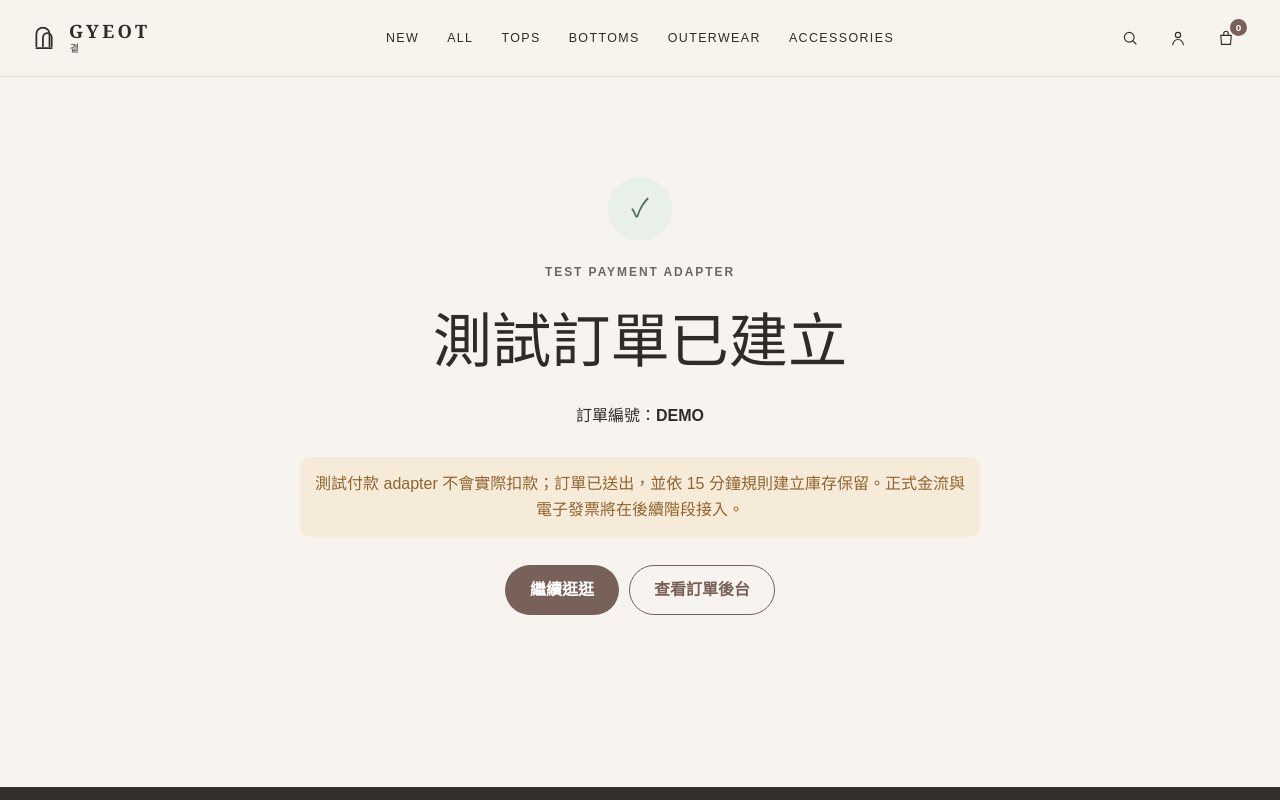
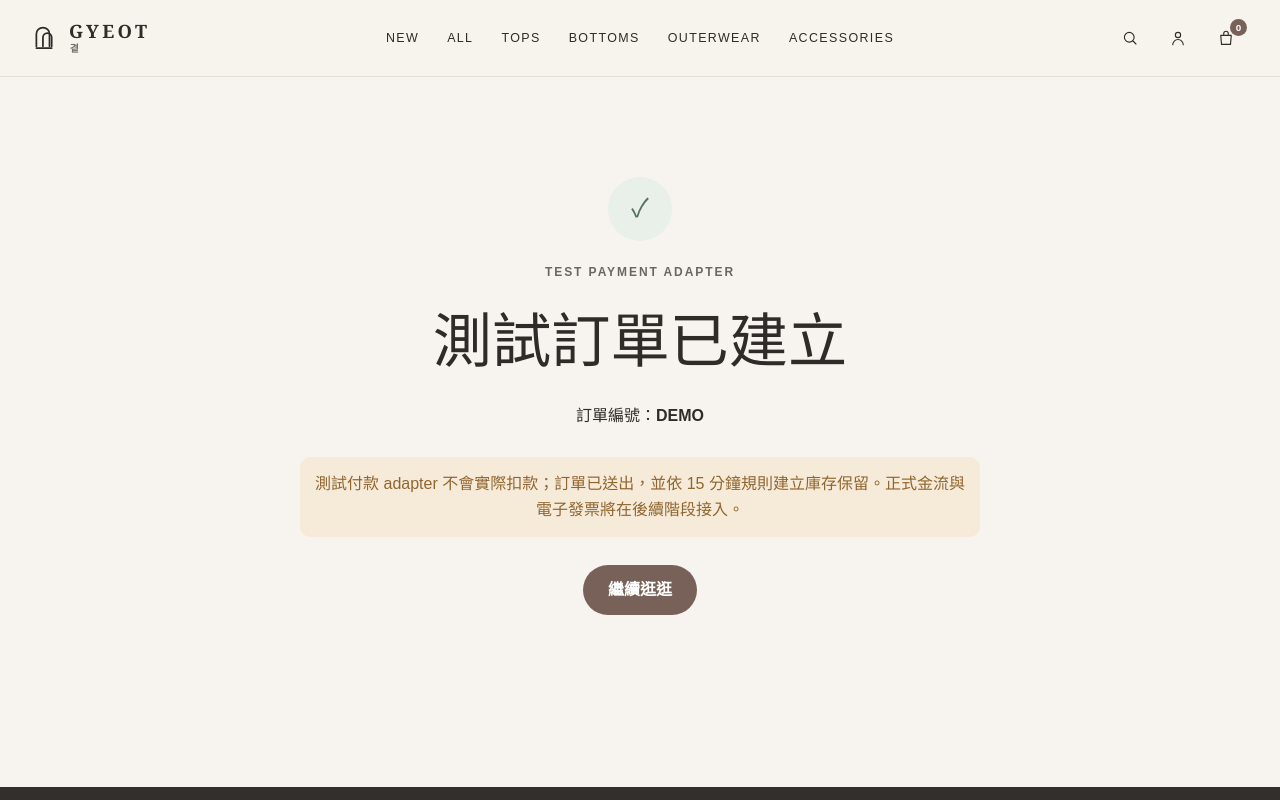
Before and after one commit to smartenginetw-oss/korean-selection-store, a Next.js app: page /checkout/result in a window 1280 px wide. Shown: the top 800 px of the page. Built offline with nearby package versions, Linux system fonts and the light colour scheme.

Commit message:
fix: hide owner links from storefront

```diff
--- a/src/app/(store)/checkout/result/page.tsx
+++ b/src/app/(store)/checkout/result/page.tsx
@@ -3,5 +3,5 @@ import styles from "./result.module.css";
 
 export default async function CheckoutResultPage({ searchParams }: { searchParams: Promise<{ order?: string }> }) {
   const { order } = await searchParams;
-  return <div className={`container ${styles.page}`}><div className={styles.icon}>✓</div><div className="eyebrow">Test payment adapter</div><h1 className="serif">測試訂單已建立</h1><p>訂單編號：<strong>{order ?? "DEMO"}</strong></p><div className={styles.notice}>測試付款 adapter 不會實際扣款；訂單已送出，並依 15 分鐘規則建立庫存保留。正式金流與電子發票將在後續階段接入。</div><div className={styles.actions}><Link className="button button-primary" href="/products">繼續逛逛</Link><Link className="button button-secondary" href="/admin/orders">查看訂單後台</Link></div></div>;
+  return <div className={`container ${styles.page}`}><div className={styles.icon}>✓</div><div className="eyebrow">Test payment adapter</div><h1 className="serif">測試訂單已建立</h1><p>訂單編號：<strong>{order ?? "DEMO"}</strong></p><div className={styles.notice}>測試付款 adapter 不會實際扣款；訂單已送出，並依 15 分鐘規則建立庫存保留。正式金流與電子發票將在後續階段接入。</div><div className={styles.actions}><Link className="button button-primary" href="/products">繼續逛逛</Link></div></div>;
 }
--- a/src/app/(store)/login/page.tsx
+++ b/src/app/(store)/login/page.tsx
@@ -6,5 +6,5 @@ export default async function LoginPage({ searchParams }: { searchParams: Promis
   const { next } = await searchParams;
   const nextPath = typeof next === "string" && next.startsWith("/") && !next.startsWith("//") ? next : "/";
 
-  return <div className={`container ${styles.page}`}><div className="eyebrow">GYEOT Member</div><h1 className="serif">會員登入</h1><LoginForm nextPath={nextPath} /><p>已有會員帳號即可登入；尚未註冊也可以直接以訪客身份完成結帳。</p><div className={styles.links}><Link href="/admin-login">老闆／員工後台登入</Link><Link href="/">← 回到商城</Link></div></div>;
+  return <div className={`container ${styles.page}`}><div className="eyebrow">GYEOT Member</div><h1 className="serif">會員登入</h1><LoginForm nextPath={nextPath} /><p>已有會員帳號即可登入；尚未註冊也可以直接以訪客身份完成結帳。</p><div className={styles.links}><Link href="/">← 回到商城</Link></div></div>;
 }
```
